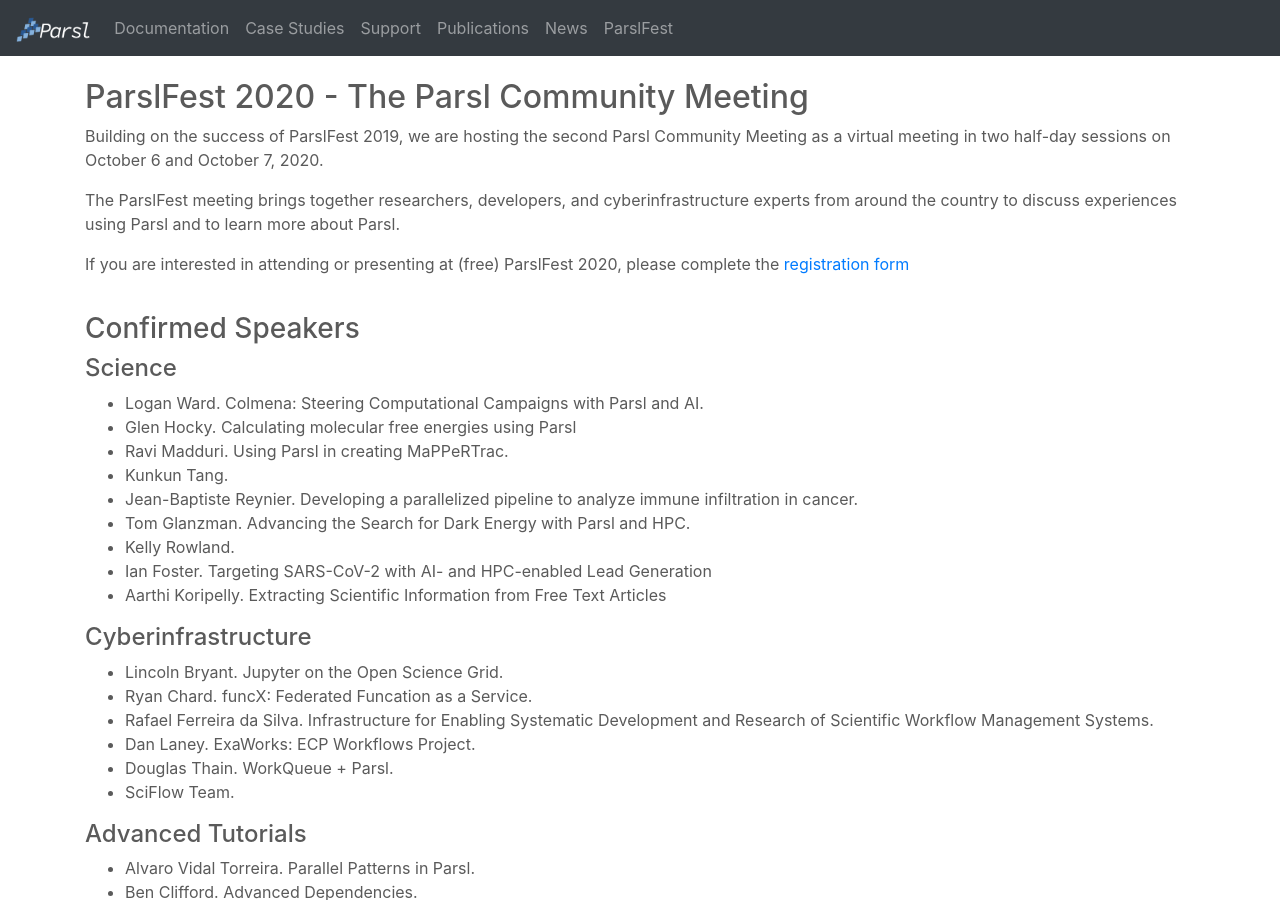
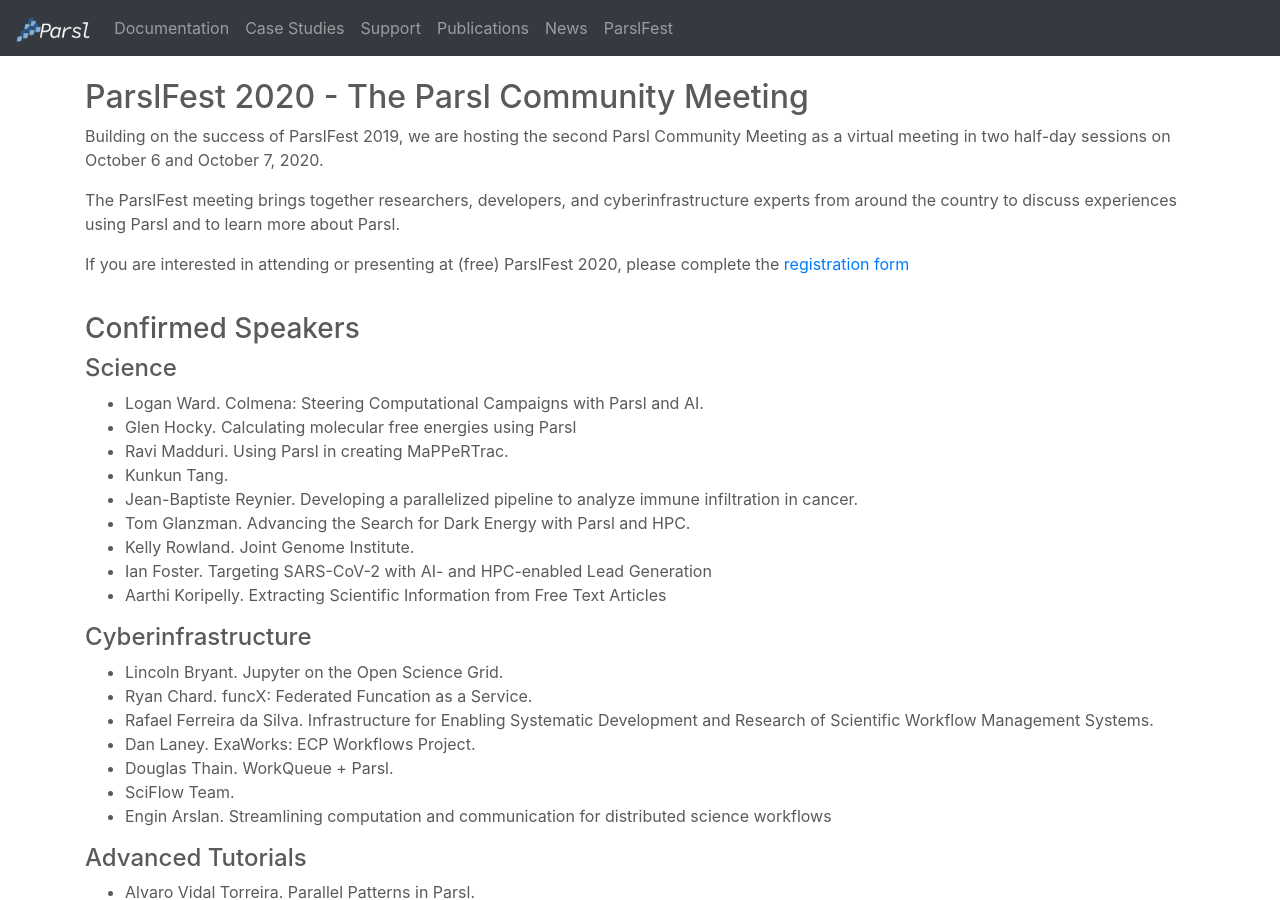
Before and after one commit to Parsl/parsl.github.io, a Jekyll site: the page built from parslfest2020.html, in a window 1280 px wide and 900 px high. Built offline with Jekyll 4.4.1, drawn with Linux system fonts in a browser that asks for light colours.

Commit message:
Update parslfest2020.html

```diff
--- a/parslfest2020.html
+++ b/parslfest2020.html
@@ -34,7 +34,7 @@
         <li>Kunkun Tang.</li>
         <li>Jean-Baptiste Reynier. Developing a parallelized pipeline to analyze immune infiltration in cancer.</li>
         <li>Tom Glanzman. Advancing the Search for Dark Energy with Parsl and HPC.</li>
-        <li>Kelly Rowland.</li>
+        <li>Kelly Rowland. Joint Genome Institute.</li>
         <li>Ian Foster. Targeting SARS-CoV-2 with AI- and HPC-enabled Lead Generation</li>
         <li>Aarthi Koripelly. Extracting Scientific Information from Free Text Articles</li>
       </ul>
@@ -47,6 +47,7 @@
         <li>Dan Laney. ExaWorks: ECP Workflows Project.</li>
         <li>Douglas Thain. WorkQueue + Parsl.</li>
         <li>SciFlow Team.</li>
+        <li>Engin Arslan. Streamlining computation and communication for distributed science workflows</li>
      </ul>
 
       <h4>Advanced Tutorials</h4>
```
